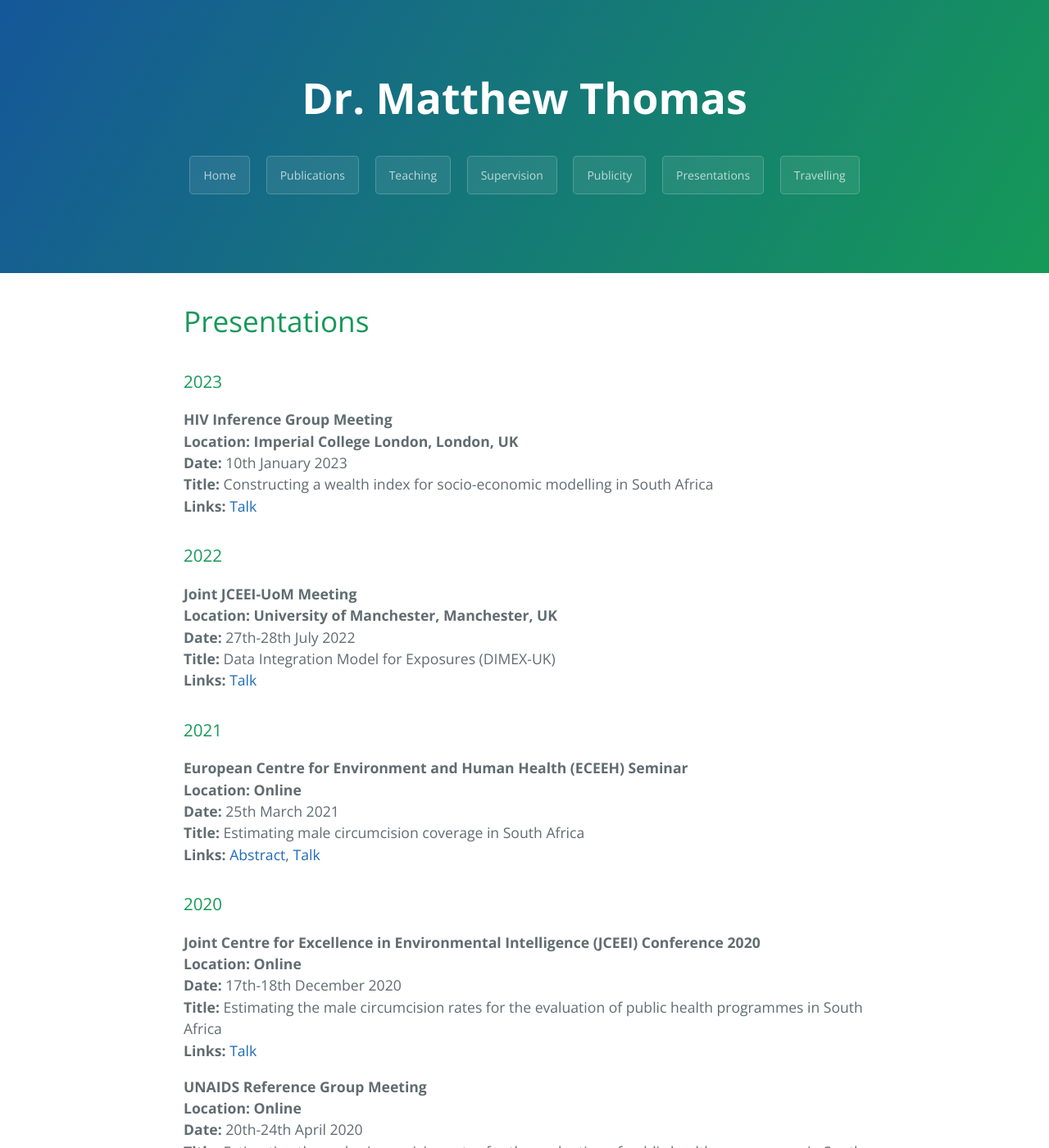
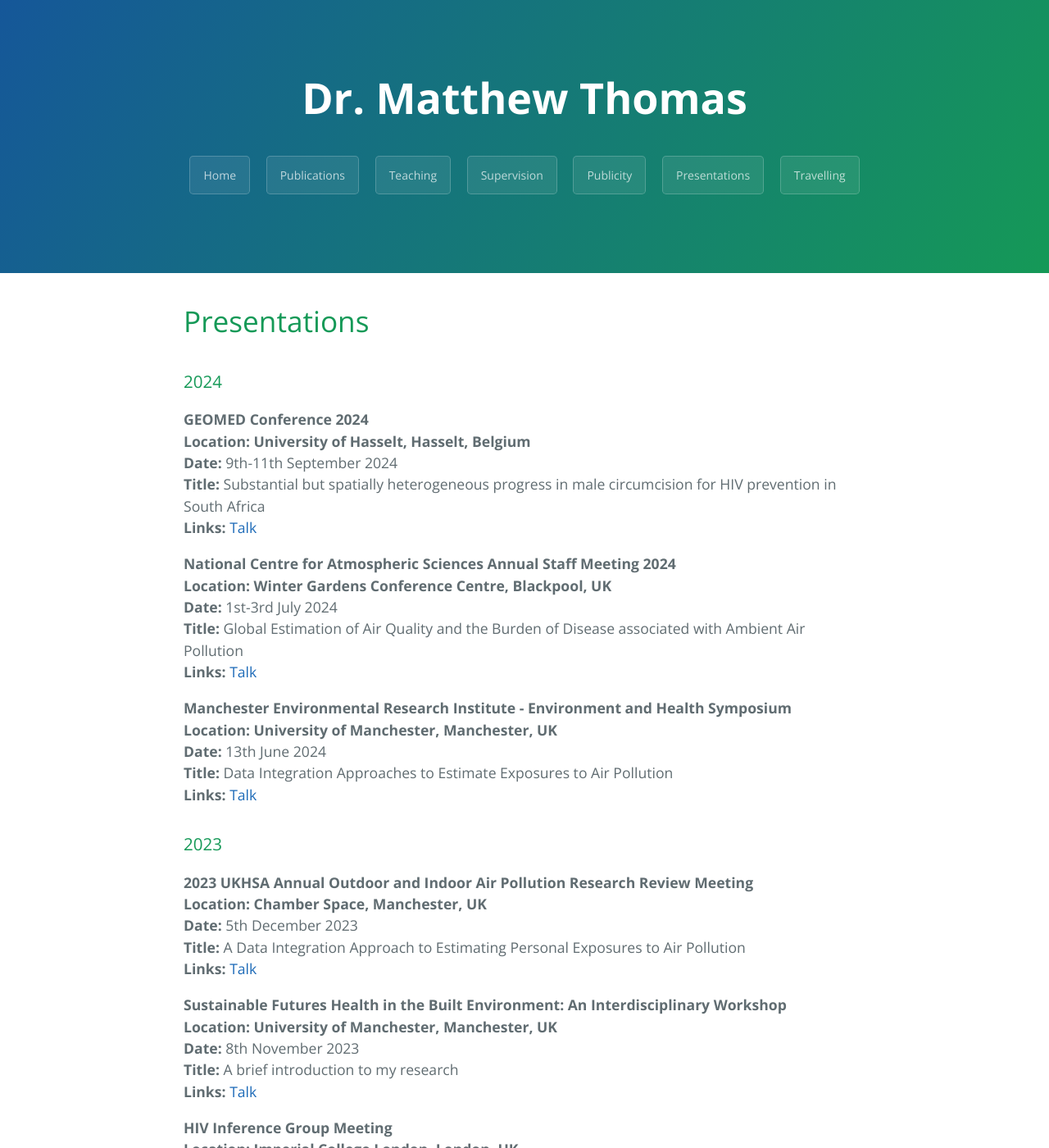
Before and after one commit to matthewllthomas/matthewllthomas.github.io, a Jekyll site: the page built from presentations/index.md, in a window 1280 px wide and 1400 px high. Shown: the whole window at 82% size. Built offline with Jekyll 4.4.1, drawn with Linux system fonts in a browser that asks for light colours; the repository's description, which GitHub fills in, is left out.

Commit message:
Updates 30/08/2024

```diff
--- a/presentations/index.md
+++ b/presentations/index.md
@@ -6,7 +6,39 @@ subtitle: Presentations
 
 # Presentations
 
+### 2024
+
+**GEOMED Conference 2024** <br>
+**Location: University of Hasselt, Hasselt, Belgium** <br>
+**Date:** 9th-11th September 2024<br>
+**Title:** Substantial but spatially heterogeneous progress in male circumcision for HIV prevention in South Africa <br>
+**Links:** [Talk](2024/GEOMED/poster.pdf)
+
+**National Centre for Atmospheric Sciences Annual Staff Meeting 2024** <br>
+**Location: Winter Gardens Conference Centre, Blackpool, UK** <br>
+**Date:** 1st-3rd July 2024<br>
+**Title:** Global Estimation of Air Quality and the Burden of Disease associated with Ambient Air Pollution <br>
+**Links:** [Talk](2024/NCASMeeting/presentation.pdf)
+
+**Manchester Environmental Research Institute - Environment and Health Symposium** <br>
+**Location: University of Manchester, Manchester, UK** <br>
+**Date:** 13th June 2024<br>
+**Title:** Data Integration Approaches to Estimate Exposures to Air Pollution<br>
+**Links:** [Talk](2024/MERIWorkshop/presentation.pdf)
+
 ### 2023
+
+**2023 UKHSA Annual Outdoor and Indoor Air Pollution Research Review Meeting** <br>
+**Location: Chamber Space, Manchester, UK** <br>
+**Date:** 5th December 2023<br>
+**Title:** A Data Integration Approach to Estimating Personal Exposures to Air Pollution<br>
+**Links:** [Talk](2023/UKHSA/presentation.pdf)
+
+**Sustainable Futures Health in the Built Environment: An Interdisciplinary Workshop** <br>
+**Location: University of Manchester, Manchester, UK** <br>
+**Date:** 8th November 2023<br>
+**Title:** A brief introduction to my research<br>
+**Links:** [Talk](2023/HealthWorkshop/presentation.pdf)
 
 **HIV Inference Group Meeting** <br>
 **Location: Imperial College London, London, UK** <br>
```
Also changed, not shown: publications/index.md (+1 -4 lines), supervision/index.md (+3 -1 lines), teaching/index.md (+4 -1 lines), travelling/index.md (+5 -0 lines), travelling/Map.png, 7 other files.
